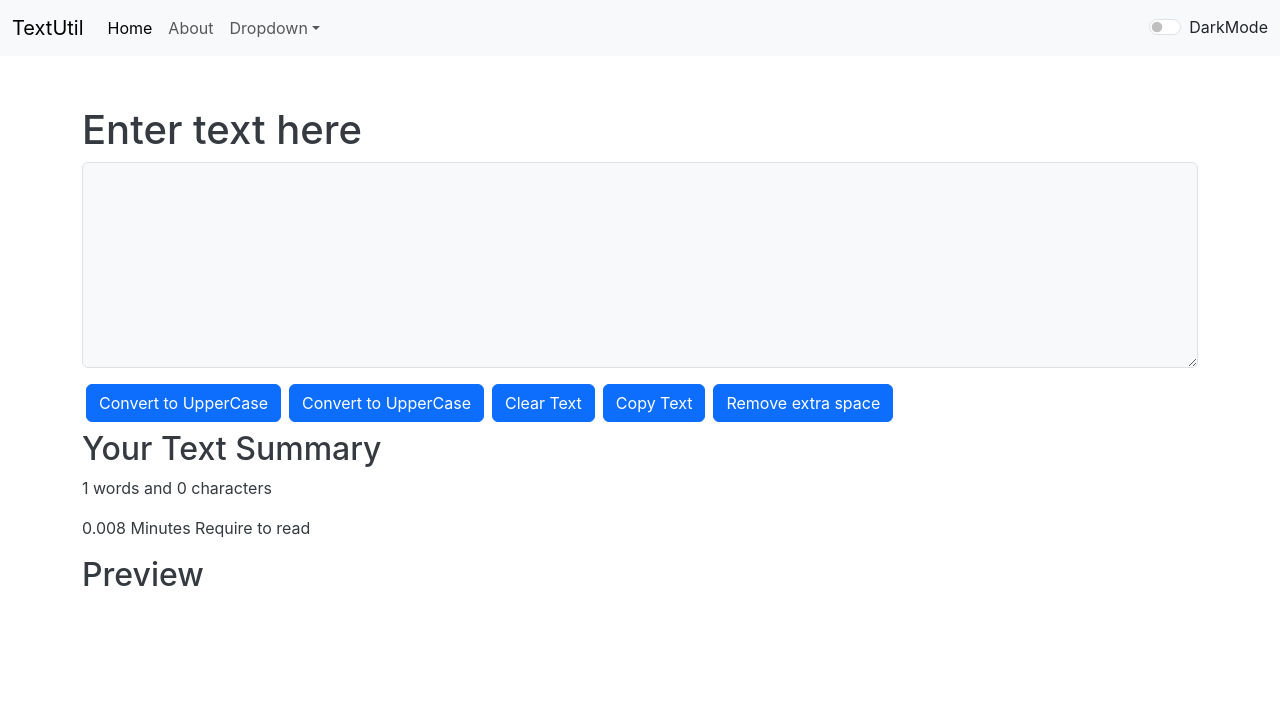
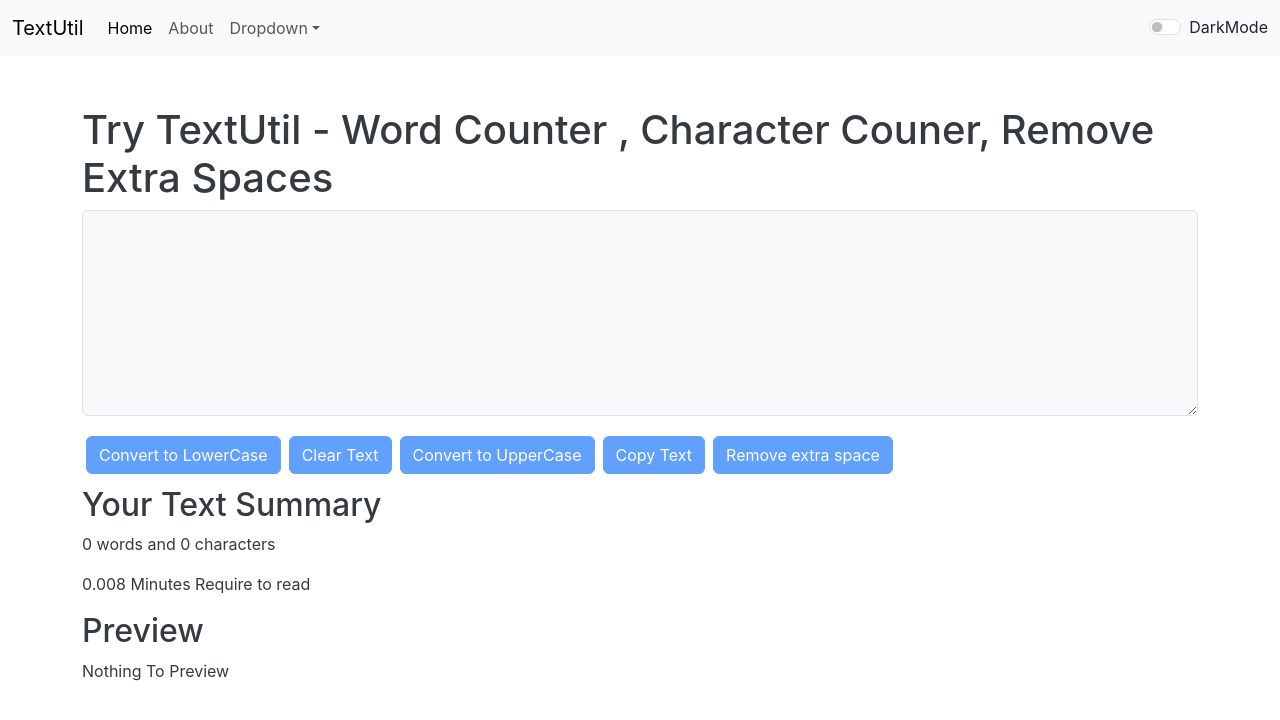
Before and after one commit to Rishabh7068/Textutil, a React (Create React App) app: page / in a window 1280 px wide. Shown: the top 720 px of the page. Built offline with nearby package versions, Linux system fonts and the light colour scheme.

Commit message:
issue fixed

```diff
--- a/src/App.js
+++ b/src/App.js
@@ -45,7 +45,7 @@ function App() {
         }/>
           <Route path='/'
         element={
-            <><Header title="TextUtil" mode={darkmode} togglemode={toggleMode} /><Alert alert={alert} /><TextArea heading="Enter text here" mode={darkmode} showAlert={showAlert} /></>
+            <><Header title="TextUtil" mode={darkmode} togglemode={toggleMode} /><Alert alert={alert} /><TextArea heading="Try TextUtil - Word Counter , Character Couner, Remove Extra Spaces" mode={darkmode} showAlert={showAlert} /></>
         }/>
         </Routes>
         </BrowserRouter>
--- a/src/component/TextArea.js
+++ b/src/component/TextArea.js
@@ -48,18 +48,18 @@ export default function TextArea(props) {
             color : props.mode === 'dark' ? '#f8f9fa' : '#343a40'
             }} id="myBox" rows="8"></textarea>
         </div>
-        <buttton className="btn btn-primary mx-1" onClick={handelonclickup}  >Convert to UpperCase</buttton>
-        <buttton className="btn btn-primary mx-1" onClick={handleonClicklo}>Convert to UpperCase</buttton>
-        <buttton className="btn btn-primary mx-1" onClick={handleonClickct}>Clear Text</buttton>
-        <buttton className="btn btn-primary mx-1" onClick={handlecopy}>Copy Text</buttton>
-        <buttton className="btn btn-primary mx-1" onClick={handleexspace}>Remove extra space</buttton>
+        <button disabled={text.length === 0 } className="btn btn-primary mx-1 my-1" onClick={handleonClicklo}>Convert to LowerCase</button>
+        <button disabled={text.length === 0 } className="btn btn-primary mx-1 my-1" onClick={handleonClickct}>Clear Text</button>
+        <button disabled={text.length === 0 } className="btn btn-primary mx-1 my-1" onClick={handelonclickup}  >Convert to UpperCase</button>
+        <button disabled={text.length === 0 } className="btn btn-primary mx-1 my-1" onClick={handlecopy}>Copy Text</button>
+        <button disabled={text.length === 0 } className="btn btn-primary mx-1 my-1" onClick={handleexspace}>Remove extra space</button>
     </div>
     <div className="container my-2 " style={{color : props.mode === 'dark' ? '#f8f9fa' : '#343a40'}}>
       <h2>Your Text Summary</h2>
-      <p>{text.split(" ").length} words and {text.length} characters</p>
+      <p>{text.split(" ").filter((ele) => {return ele.length !==0 }).length} words and {text.length} characters</p>
       <p>{0.008*text.split(" ").length} Minutes Require to read</p>
       <h2>Preview</h2>
-      <p>{text}</p>
+      <p>{text.length > 0 ? text : "Nothing To Preview"}</p>
     </div>
     </>
 
```
